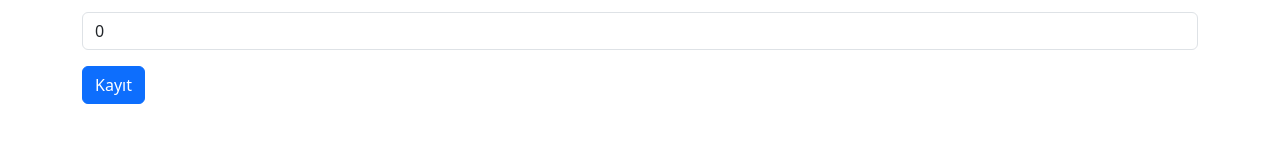
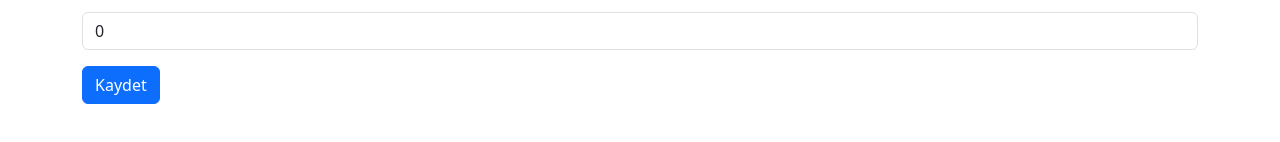
Before and after one commit to cakirozge/my-app, a React (Create React App) app: page /product-add in a window 1280 px wide. Shown: the part 382-524 px from the top of the page. Built offline with nearby package versions, Linux system fonts and the light colour scheme.

Commit message:
validation with yup

```diff
--- a/package.json
+++ b/package.json
@@ -18,7 +18,8 @@
     "react-router-dom": "^6.21.1",
     "react-scripts": "5.0.1",
     "typescript": "^4.9.5",
-    "web-vitals": "^2.1.4"
+    "web-vitals": "^2.1.4",
+    "yup": "^1.3.3"
   },
   "scripts": {
     "start": "react-scripts start",
--- a/src/pages/ProductAdd/ProductAdd.tsx
+++ b/src/pages/ProductAdd/ProductAdd.tsx
@@ -1,27 +1,33 @@
-import { Formik, Form, Field} from 'formik';
-import React from 'react'
+import { Formik, Form, Field, ErrorMessage } from "formik";
+import React from "react";
+import * as Yup from "yup";
 
-type Props = {}
+type Props = {};
 
 //formun alanlarına tip güvenliği sağlarız.
 // interface ProductForm{} -best practice
 
-interface ProductAddForm{
-  title:"",
-  description:"",
-  price:0,
-  stok:0,
-
+interface ProductAddForm {
+  title: "";
+  description: "";
+  price: 0;
+  stok: 0;
 }
 
 const ProductAdd = (props: Props) => {
+  const initialValues: ProductAddForm = {
+    title: "",
+    description: "",
+    price: 0,
+    stok: 0,
+  };
 
-  const initialValues: ProductAddForm = {
-    title:"",
-    description:"",
-    price:0,
-    stok:0,
-  }
+  const validationSchema = Yup.object({
+    title: Yup.string().required("Başlık alanı zorunludur.").min(2, "Başlık en az 2 karakterden oluşmaktadır..").max(50, "Başlık en fazla 50 karakterden oluşmaktadır."),
+    description: Yup.string().required().min(5).max(300),
+    price: Yup.number().min(0),
+    stok: Yup.number().min(0).integer(),
+  });
 
   // Form içindeki DİV İSİM veriyoruz örn title.
   //Böylece değişken olmaktan cıkıp, bir objeye dönüşürler.
@@ -35,44 +41,45 @@ const ProductAdd = (props: Props) => {
 
   return (
     <div className="container mt-5">
-      <Formik initialValues={initialValues} onSubmit={(value) => {console.log(value);}}>
+      <Formik
+        validationSchema={validationSchema}
+        initialValues={initialValues}
+        onSubmit={(value) => {
+          console.log(value);
+        }}
+      >
         <Form>
           <div className="mb-3">
             <label className="form-label">Ürün Adı</label>
-          <Field
-           name ="title" type="text" className="form-control"
-          />
+            <Field name="title" type="text" className="form-control" />
+            <ErrorMessage name="title">
+              {message => <p className="text-danger">HATA: {message}</p>}
+            </ErrorMessage>
           </div>
 
           <div className="mb-3">
             <label className="form-label">Ürün Açıklaması</label>
-          <Field
-          name ="description" type="text" className="form-control"
-          />
+            <Field name="description" type="text" className="form-control" />
           </div>
 
           <div className="mb-3">
             <label className="form-label">Ürün Fiyatı</label>
-          <Field
-            name ="price" type="number" className="form-control"
-          />
+            <Field name="price" type="number" className="form-control" />
           </div>
 
           <div className="mb-3">
             <label className="form-label">Ürün Stok</label>
-          <Field
-           name ="stok" type="number" className="form-control"
-          />
+            <Field name="stok" type="number" className="form-control" />
           </div>
 
           <button type="submit" className="btn btn-primary">
-          Kayıt
+            Kaydet
           </button>
         </Form>
       </Formik>
     </div>
   );
-}
+};
 
 export default ProductAdd;
 
@@ -83,3 +90,6 @@ export default ProductAdd;
 
 //Formik içindeki form alanının Field diye kullandığımız ismi Formikin Field ile değiştirmeliyiz.
 //saf elemente ulaşsın diye.
+//Yup formikten bağımsız;
+//validationSchema : hazır validasyon kuralları vererek obje üretiriz.
+// /* as paket adı ile tüm paket import olunur.
```
Also changed, not shown: 1 other file (tests, documents, lock files or other folders). Lines whose indentation alone changed are shown as unchanged.
